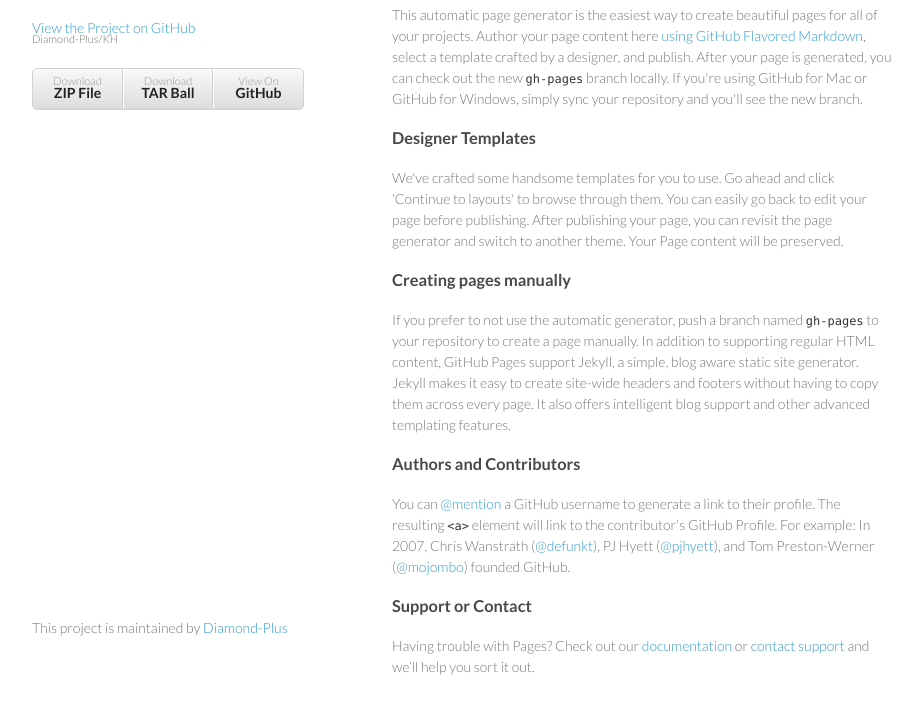
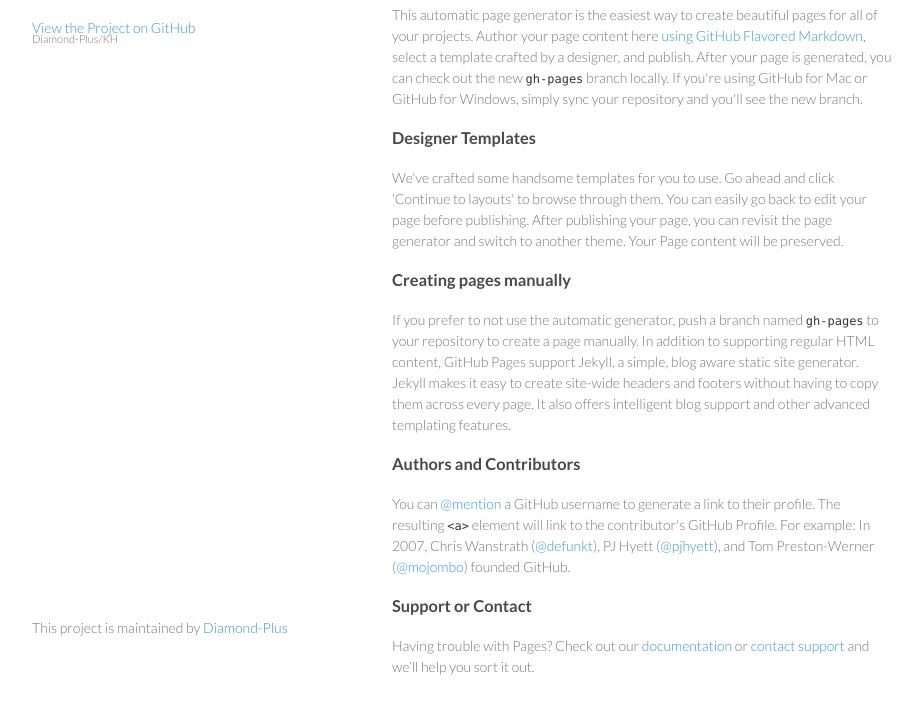
Before and after one commit to Diamond-Plus/KH, a plain HTML site: page index.html in a window 1280 px wide. Shown: the part 92-806 px from the top of the page, without its empty margins (178-1100 px from the left). Drawn offline with Linux system fonts and the light colour scheme.

Commit message:
Update index.html

```diff
--- a/index.html
+++ b/index.html
@@ -20,12 +20,6 @@
 
         <p class="view"><a href="https://github.com/Diamond-Plus/KH">View the Project on GitHub <small>Diamond-Plus/KH</small></a></p>
 
-
-        <ul>
-          <li><a href="https://github.com/Diamond-Plus/KH/zipball/master">Download <strong>ZIP File</strong></a></li>
-          <li><a href="https://github.com/Diamond-Plus/KH/tarball/master">Download <strong>TAR Ball</strong></a></li>
-          <li><a href="https://github.com/Diamond-Plus/KH">View On <strong>GitHub</strong></a></li>
-        </ul>
       </header>
       <section>
         <h3>
```
